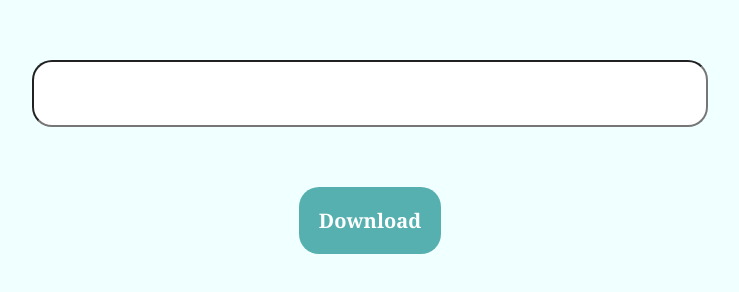
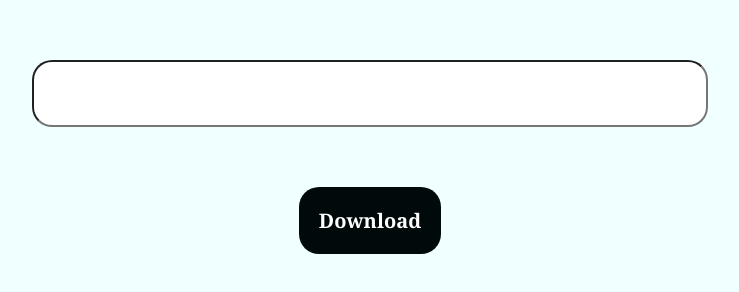
Before and after one commit to YadavYashvant/Downloader, a plain HTML site: page index.html in a window 1280 px wide. Shown: the whole page, without its empty margins (270-1009 px from the left). Drawn offline with Linux system fonts and the light colour scheme.

Commit message:
color changed

```diff
--- a/styles.css
+++ b/styles.css
@@ -3,7 +3,7 @@
     justify-content: center;
 }
 #dbtn{
-    background-color: rgb(87, 176, 176);
+    background-color: rgb(0, 10, 10);
     border: none;
     margin-top: 20px;
     padding: 20px;
```
Also changed, not shown: index.html (+1 -1 lines).
